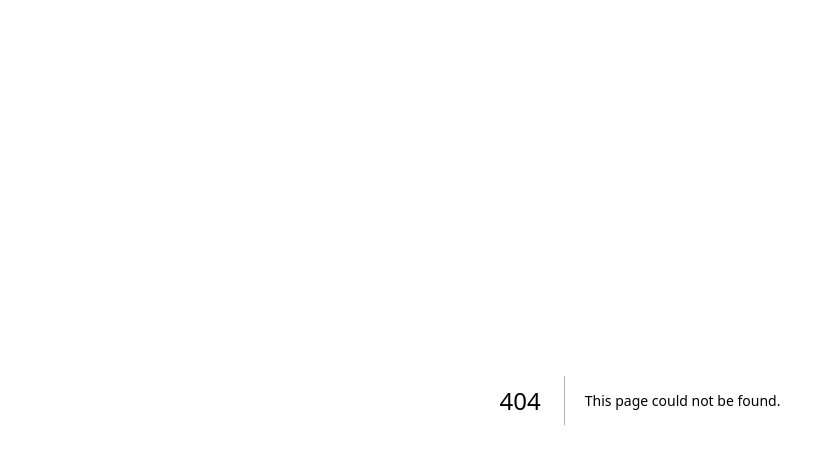
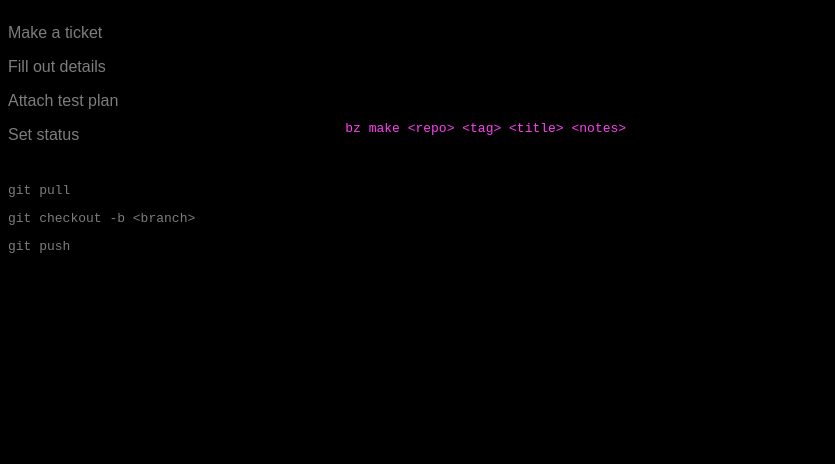
Before and after one commit to bmeikle56/bz-dev, a Next.js app: page /dash/playground in a window 1280 px wide. Before the commit this address had no page. Shown: the top 464 px of the page, without its empty margins (0-835 px from the left). Built offline with nearby package versions, Linux system fonts and the light colour scheme.

Commit message:
Add skeleton of vis

```diff
--- /dev/null
+++ b/src/app/dash/playground/page.js
@@ -0,0 +1,28 @@
+'use client'
+
+// import Image from 'next/image'
+import { motion } from 'motion/react'
+import React, { useEffect, useState } from 'react'
+
+export default function DevPlaygroundPage() {
+  return (
+    <div style={{display: 'flex'}}>
+      <div style={{display:'flex', flexDirection:'column', gap: 10}}>
+        <div>
+          <p style={{color:'rgb(125,125,125)'}}>Make a ticket</p>
+          <p style={{color:'rgb(125,125,125)'}}>Fill out details</p>
+          <p style={{color:'rgb(125,125,125)'}}>Attach test plan</p>
+          <p style={{color:'rgb(125,125,125)'}}>Set status</p>
+        </div>
+        <div>
+          <pre style={{color:'rgb(125,125,125)'}}>git pull</pre>
+          <pre style={{color:'rgb(125,125,125)'}}>{'git checkout -b <branch>'}</pre>
+          <pre style={{color:'rgb(125,125,125)'}}>{'git push'}</pre>
+        </div>
+      </div>
+      <div style={{marginTop: 100, marginLeft: 150}}>
+        <pre style={{color:'rgba(255, 64, 242, 1)'}}>{'bz make <repo> <tag> <title> <notes>'}</pre>
+      </div>
+    </div>
+  )
+}
```
